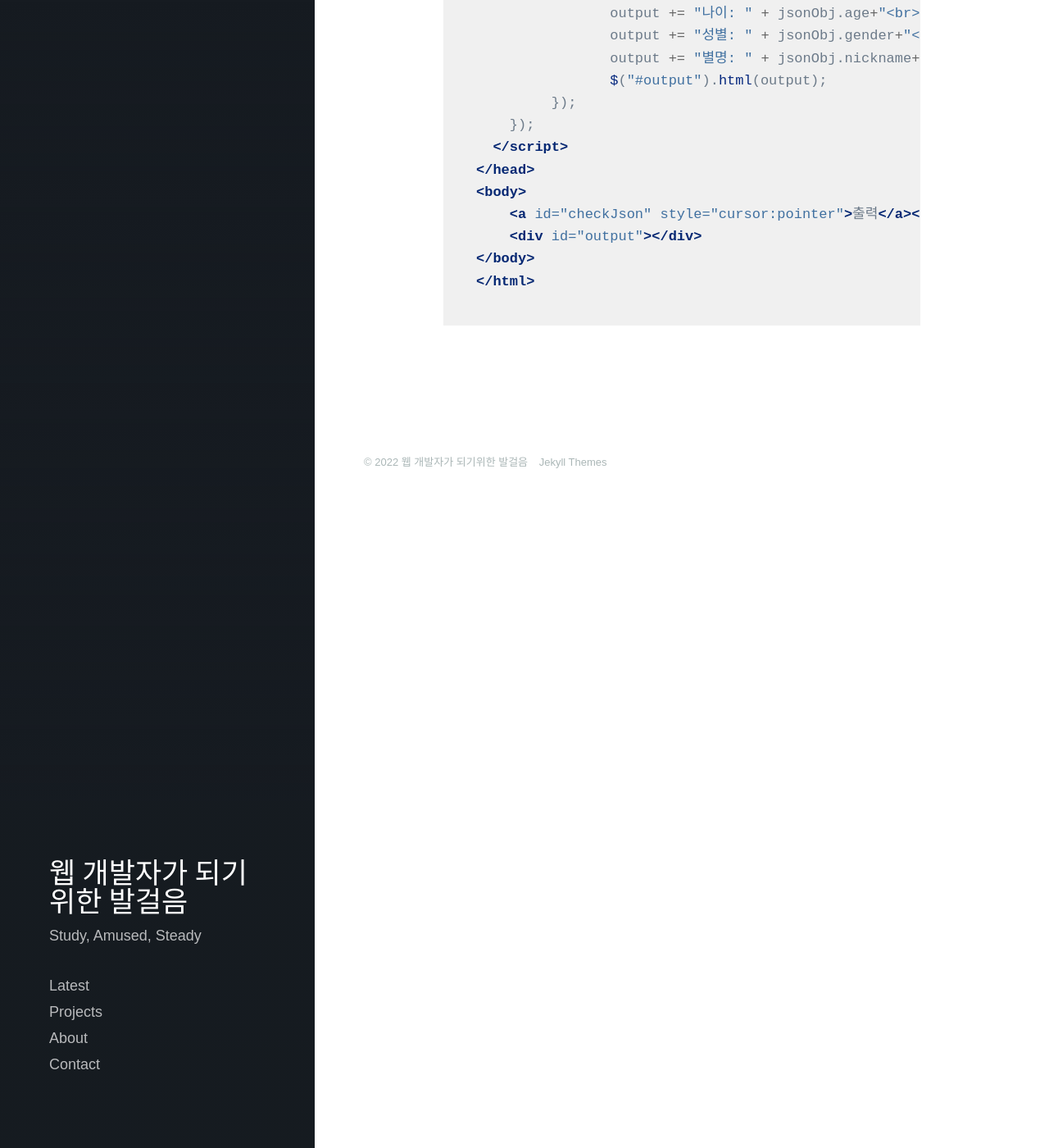
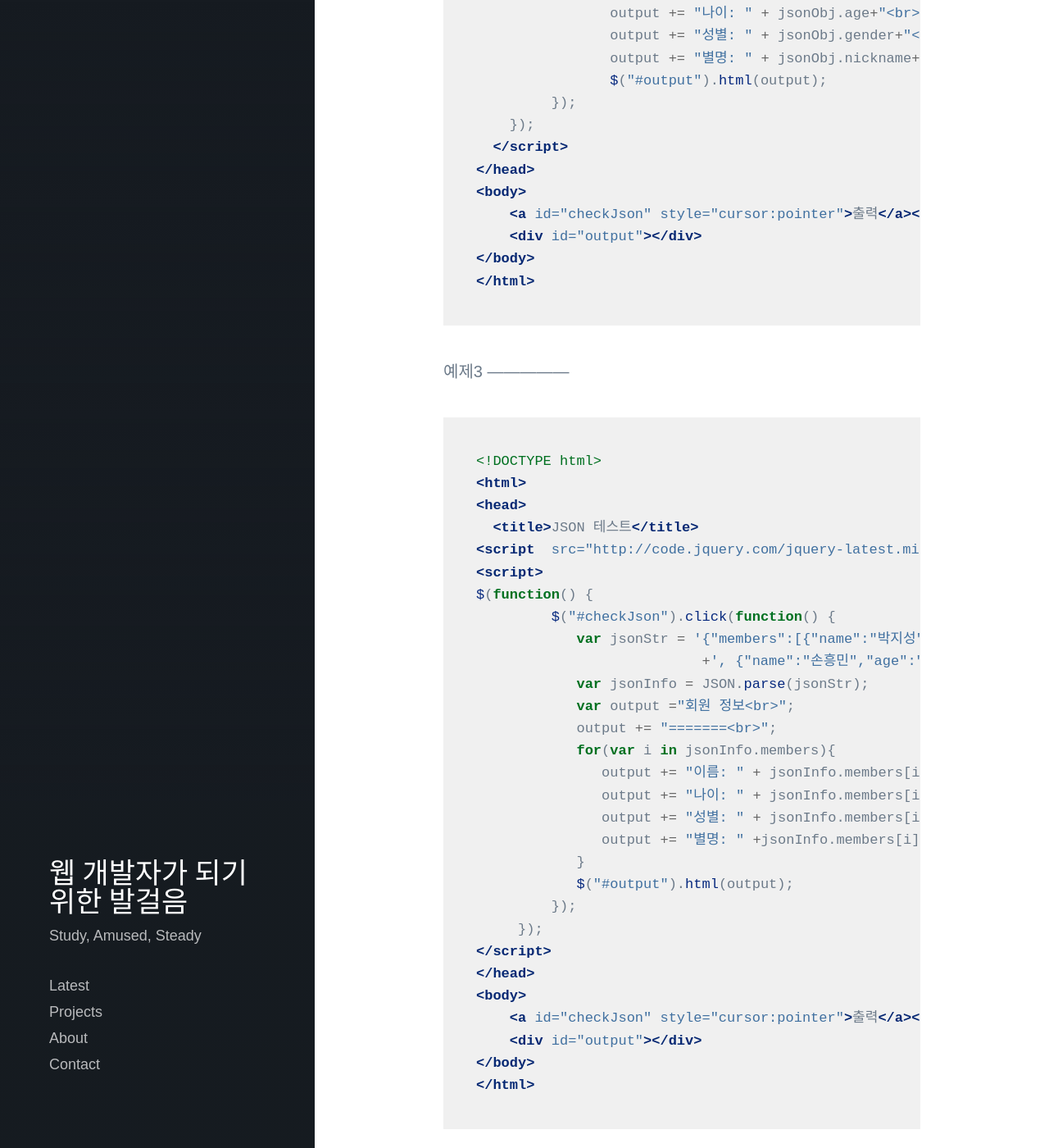
Before and after one commit to lawijdo201/lawijdo201.github.io, a Jekyll site: the page built from _posts/2022-10-13-JSON.md, in a window 1280 px wide and 1400 px high, scrolled down 2423 px. Shown: the whole window at 82% size. Built offline with Jekyll 4.4.1, drawn with Linux system fonts in a browser that asks for light colours; nearby versions of some CDN libraries; some web fonts are replaced.

Commit message:
Update 2022-10-13-JSON.md

````diff
--- a/_posts/2022-10-13-JSON.md
+++ b/_posts/2022-10-13-JSON.md
@@ -90,3 +90,37 @@ parse 메소드는 string 객체를 json 객체로 변환시켜줍니다
 </body>
 </html>
 ```
+예제3
+---------------
+
+```html
+<!DOCTYPE html>
+<html>
+<head>
+  <title>JSON 테스트</title>
+<script  src="http://code.jquery.com/jquery-latest.min.js"></script>
+<script>
+$(function() {
+	 $("#checkJson").click(function() {
+	    var jsonStr = '{"members":[{"name":"박지성","age":"25","gender":"남자","nickname":"날센돌이"}'
+	    	           +', {"name":"손흥민","age":"30","gender":"남자","nickname":"탱크"}] }';
+	    var jsonInfo = JSON.parse(jsonStr);
+	    var output ="회원 정보<br>";
+	    output += "=======<br>";
+	    for(var i in jsonInfo.members){
+               output += "이름: " + jsonInfo.members[i].name+"<br>";
+	       output += "나이: " + jsonInfo.members[i].age+"<br>";
+	       output += "성별: " + jsonInfo.members[i].gender+"<br>";
+	       output += "별명: " +jsonInfo.members[i].nickname+"<br><br><br>";
+	    }
+	    $("#output").html(output);
+	 });
+     });
+</script>
+</head>
+<body>
+    <a id="checkJson" style="cursor:pointer">출력</a><br><br>
+    <div id="output"></div>
+</body>
+</html>
+```
````
